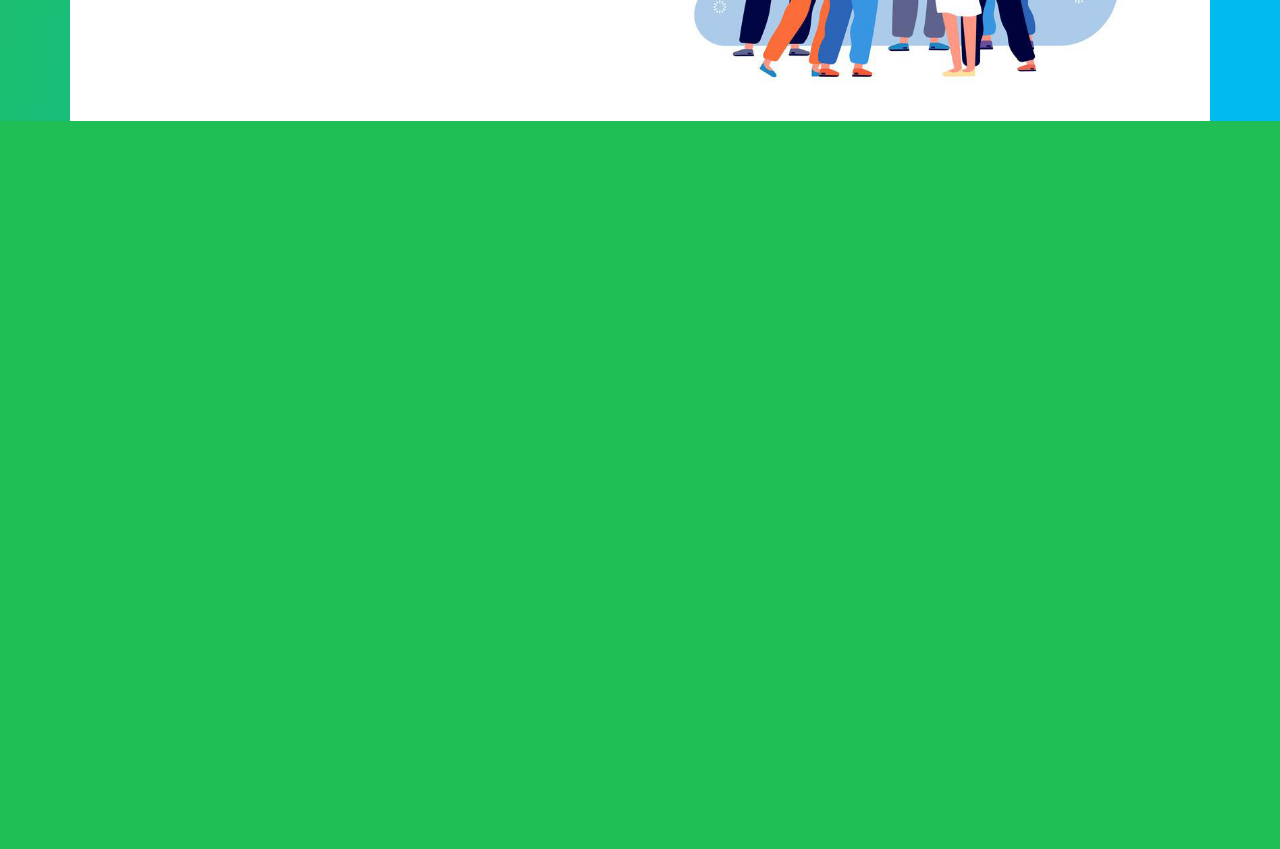
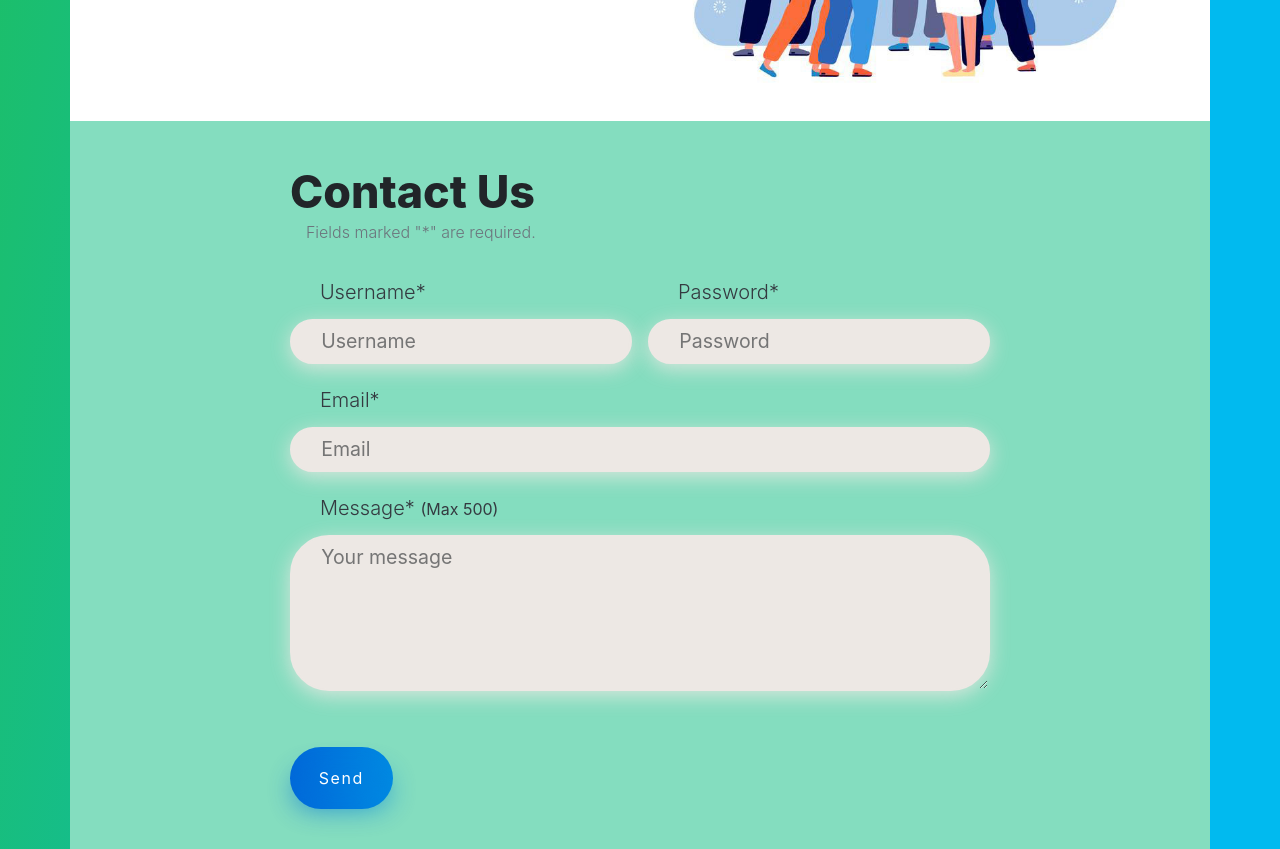
Before and after one commit to jnd-lb/smartZone-Frontend, a React (Create React App) app: page / in a window 1280 px wide. Shown: the part 1000-1849 px from the top of the page. Before the commit the page ends 1121 px from the top, so only its background shows below. Built offline with nearby package versions, Linux system fonts and the light colour scheme.

Commit message:
contact us 1st commit

```diff
--- /dev/null
+++ b/src/components/contactUs/contactUs.js
@@ -0,0 +1,56 @@
+import React from 'react';
+import cx from "classnames";
+import Classes from "./contactUs.module.css";
+function contactUs (props) {
+    return (
+      <section className={cx("container", Classes.container)}>
+        <div className={cx(Classes.formWrapper)}>
+            <form id="form" method="post" name="emailform" action="email.php">
+                  <h3 className={cx(Classes.formTitle)}>Contact Us</h3>
+                  <p className={cx(Classes.formUndertitle)}>Fields marked "*" are required.</p>
+                  <div className={cx(Classes.formInputGrid)}>
+                    <div>
+                      <h5 className={cx(Classes.formText)}>Username*</h5>
+                      <div className={cx(Classes.formInputWrapper, Classes.flexboxLeft)}>
+                        {/* <i className={cx(Classes.uil, uilUser)}></i> */}
+                        <input className={cx(Classes.formInput)} id="uname" name="uname" type="text" placeholder="Username" aria-label="" required/>
+                      </div>
+                    </div>
+                    <div>
+                      <h5 className={cx(Classes.formText)}>Password*</h5>
+                      <div className={cx(Classes.formInputWrapper, Classes.flexboxLeft)}>
+                        {/* <i className={cx(Classes.uil, uil-asterisk)}></i> */}
+                        <input className={cx(Classes.formInput)} id="pword" name="pword" type="password" placeholder="Password" aria-label="" required/>
+                      </div>
+                    </div>
+                  </div>
+                <div className={cx(Classes.formInputMax)}>
+                  <h5 className={cx(Classes.formText)}>Email*</h5>
+                  <div className={cx(Classes.formInputWrapper, Classes.flexboxLeft)}>
+                    {/* <i className={cx(Classes.uil, Clasess.uil-at)}></i> */}
+                    <input className={cx(Classes.formInput)} id="email" name="email" type="email" placeholder="Email" aria-label="" required/>
+                  </div>
+                </div>
+                <div className={cx(Classes.formInputMax)}>
+                  <h5 className={cx(Classes.formText)}>Message* <small>(Max 500)</small></h5>
+                  <div id="textarea" className={cx(Classes.formInputWrapper, Classes.flexboxLeftStart)}>
+                    {/* <i className={cx(Classes.uil, uil-comment-dots)}></i> */}
+                    <textarea className={cx(Classes.formInput)} id="message" name="message" placeholder="Your message" maxlength="500" aria-label="" required></textarea>
+                  </div>
+                 </div>
+                 <div className={cx(Classes.formInputMax, Classes.flexboxLeft)}>
+                  <div className={cx(Classes.buttonWrapper)}>
+                     <button id="form-button" type="submit" className={cx(Classes.button, Classes.btnPrimary)}>
+                    {/*<i className={cx(Classes.uil uil-envelope-heart"></i>*/}
+                    Send
+                    <div className={cx(Classes.btnSecondary)}></div>
+                    </button>
+                   </div>
+                 </div>
+            </form>
+        </div>
+      </section>
+    )
+}
+
+export default contactUs;
--- /dev/null
+++ b/src/components/contactUs/contactUs.module.css
@@ -0,0 +1,284 @@
+:root {
+    --bc: #f9f3ee;
+    --bc-dark: #141412;
+    --primary: rgb(161, 166, 252);
+    --accent1: rgba(251,161,229,1);
+    --accent2: rgba(241,196,161,1);
+    --white: #ffffff;
+    --black: #000000;
+    /* Gray Colors */
+    --bc-gray: #ede8e4;
+    --gray: #9e9d9b;
+    --gray-dark: #1c1a19;
+    /* Gradients */
+    --pace: linear-gradient(90deg, rgba(0, 105, 217, 1) 0%,  rgba(1,186,239,1) 50%, rgba(27, 190, 112,1) 100%);
+    /* Sizes */
+    --heading: 3.4rem;
+    --paragraph: 1.1rem;
+    --button-small: 1rem;
+    /* Fonts */
+    --font-main: "Poppins";
+}
+* {
+    box-sizing: border-box;
+}
+html, body {
+    margin: 0;
+    width: 100%;
+    font-family: var(--font-main);
+    background-color: var(--bc);
+    -webkit-font-smoothing: antialiased;
+    scroll-behavior: smooth;
+}
+.container{
+    background-color: #84DDBF;
+}
+textarea {
+    min-height: 8em;
+    font-family: var(--font-main);
+    transition: opacity .15s ease-in-out;
+    resize: none;
+}
+textarea::-webkit-scrollbar-track {
+    background-color: transparent;
+}
+textarea::-webkit-scrollbar {
+    width: 8px;
+    background-color: transparent;
+}
+textarea::-webkit-scrollbar-thumb {
+    border-radius: 5em;
+    background-color: var(--primary);
+}
+/* Global classes */
+.space {
+    min-height: 25vh;
+}
+.flexbox {
+    display: flex;
+    justify-content: center;
+    align-items: center;
+}
+.flexboxLeft {
+    display: flex;
+    justify-content: flex-start;
+    align-items: center;
+}
+.flexboxRight {
+    display: flex;
+    justify-content: flex-end;
+    align-items: center;
+}
+.flexboxCol {
+    display: flex;
+    justify-content: center;
+    flex-direction: column;
+    align-items: center;
+}
+.flexboxColLeft {
+    display: flex;
+    justify-content: flex-start;
+    flex-direction: column;
+    align-items: flex-start;
+}
+.flexboxColRight {
+    display: flex;
+    justify-content: flex-end;
+    flex-direction: column;
+    align-items: flex-end;
+}
+.flexboxLeftStart {
+    display: flex;
+    justify-content: flex-start;
+    align-items: flex-start;
+}
+.flexboxSpace {
+    display: flex;
+    justify-content: space-between;
+    align-items: center;
+}
+/* Form */
+.formWrapper {
+    width: 100%;
+    display: flex;
+    justify-content: center;
+    align-items: center;
+}
+#form {
+    width: 100%;
+}
+.form {
+    width: 100%;
+}
+.formTitle {
+    margin: 1em 0 0 0;
+    font-size: var(--heading);
+    font-weight: 800;
+}
+.formUndertitle {
+    margin: 0 0 1em 1em;
+    color: var(--gray);
+    font-weight: 300;
+}
+.sendSuccess {
+    width: 100%;
+    padding: 1em;
+    border-radius: 4px;
+    background-color: var(--light-green);
+    color: var(--white);
+}
+.sendError {
+    width: 100%;
+    padding: 1em;
+    border-radius: 4px;
+    background-color: var(--red);
+    color: var(--white);
+}
+.formText {
+    margin: 1em 0 .75em 1.5em;
+    color: var(--gray-dark);
+    font-weight: 300;
+}
+.formInputGrid {
+    margin: 1em 0;
+    display: grid;
+    grid-template-columns: 1fr 1fr;
+    grid-column-gap: 1em;
+}
+.formInputMax {
+    margin: 1.5em 0;
+}
+.formInputWrapper {
+    width: 100%;
+    position: relative;
+}
+.formInputWrapper i {
+    left: 1em;
+    position: absolute;
+    font-size: 1.88rem;
+    color: var(--primary);
+    text-shadow: 0 0 4px rgba(161, 166, 252, .5);
+}
+#textarea textarea {
+    border-radius: 2em;
+}
+#textarea i {
+    top: .6em;
+}
+.formInput {
+    width: 100%;
+    padding: 0.3em 0.3em 0.3em 1.5em;
+    font-size: 1.22rem;
+    border-radius: 2em;
+    box-shadow: 0 5px 20px 0 rgba(237, 232, 228, .8);
+    background-color: var(--bc-gray);
+    border: 2px solid var(--bc-gray);
+    transition: border .15s ease-in-out;
+}
+.formInput:hover {
+    border: 2px solid var(--primary);
+}
+.formInput:focus {
+    outline: none;
+    border: 2px solid var(--primary);
+}
+#formButton {
+    font-size: 1.22rem;
+}
+/* Button */
+.buttonWrapper {
+    margin: 2em 0 1em 0;
+}
+.button, .btnSecondary {
+    margin: 0;
+    width: 100%;
+    position: relative;
+    padding: 1.2em 1.8em;
+    letter-spacing: .1em;
+    text-align: center;
+    color: var(--white);
+    font-size: var(--button-small);
+    background: var(--pace);
+    background-size: 500%;
+    border-radius: 50px;
+    border: none;
+    cursor: pointer;
+    transform: scaleX(1);
+    transition: transform .3s cubic-bezier(.175,.885,.32,1.275), filter .3s cubic-bezier(.175,.885,.32,1.275), bottom .3s cubic-bezier(.175,.885,.32,1.275), background-position 3s cubic-bezier(.455,.03,.515,.955), -webkit-transform .3s cubic-bezier(.175,.885,.32,1.275), -webkit-filter .3s cubic-bezier(.175,.885,.32,1.275);
+}
+.button {
+    transition: transform .3s cubic-bezier(.175,.885,.32,1.275), bottom .3s cubic-bezier(.175,.885,.32,1.275), background-position 3s cubic-bezier(.455,.03,.515,.955), -webkit-transform .3s cubic-bezier(.175,.885,.32,1.275);
+}
+.button, .button .btnSecondary {
+    background-position: 0 50%;
+    bottom: 0;
+}
+.button .btnSecondary {
+    left: 0;
+    width: 100%;
+    position: absolute;
+    filter: blur(1rem);
+    opacity: .8;
+    z-index: -1;
+    transform: scale3d(.9, .9, 1);
+    transition: transform .3s cubic-bezier(.175,.885,.32,1.275), filter .3s cubic-bezier(.175,.885,.32,1.275), bottom .3s cubic-bezier(.175,.885,.32,1.275), background-position 3s cubic-bezier(.455,.03,.515,.955), -webkit-transform .3s cubic-bezier(.175,.885,.32,1.275), -webkit-filter .3s cubic-bezier(.175,.885,.32,1.275);
+}
+.button:focus, .button:hover {
+    transform: scale3d(1.1, 1.1, 1);
+    background-position: 100% 50%;
+    outline: none;
+    bottom: 2px;
+}
+.button:focus .btnSecondary, .button:hover .btnSecondary {
+    background-position: 100% 50%;
+    filter: blur(1.6rem);
+    bottom: -5px;
+}
+/* Media Rules */
+@media only screen and (max-width: 1660px) {
+    :root {
+        /* Sizes */
+        --heading: 3rem;
+    }
+}
+@media only screen and (max-width: 1456px) {
+    :root {
+        /* Sizes */
+        --heading: 2.8rem;
+    }
+}
+@media only screen and (max-width: 1024px) {
+    :root {
+        /* Sizes */
+        --heading: 2.4rem;
+    }
+    /* Form */
+    #form {
+        width: 85%;
+    }
+}
+@media only screen and (max-width: 756px) {
+    :root {
+        /* Sizes */
+        --heading: 2.2rem;
+    }
+    /* Form */
+    #form {
+        width: 90%;
+    }
+}
+@media only screen and (max-width: 576px) {
+    /* Form */
+    .formInputGrid {
+        grid-template-columns: 1fr;
+        grid-template-rows: 1fr 1fr;
+        grid-column-gap: 0;
+        grid-row-gap: 1.5em;
+    }
+}
+@media only screen and (max-width: 496px) {
+    :root {
+        /* Sizes */
+        --heading: 1.75rem;
+    }
+}
--- a/src/containers/landing_page/landingpage.js
+++ b/src/containers/landing_page/landingpage.js
@@ -2,6 +2,7 @@ import React, { Component } from 'react';
 import Header from "../../components/header/header";
 import Hero from "../../components/hero/hero";
 import AboutUs from "../../components/aboutUs/aboutUs";
+import ContactUs from "../../components/contactUs/contactUs";
 import Classes from "./landingpage.module.css"; // when you import the css this you prevent the css from being inherited by the children
 
 export default class landingpage extends Component {
@@ -11,6 +12,7 @@ export default class landingpage extends Component {
               <Header/>
               <Hero/>
               <AboutUs/>
+              <ContactUs/>
             </div>
         )
     }
```
Also changed, not shown: 1 other file (tests, documents, lock files or other folders).
